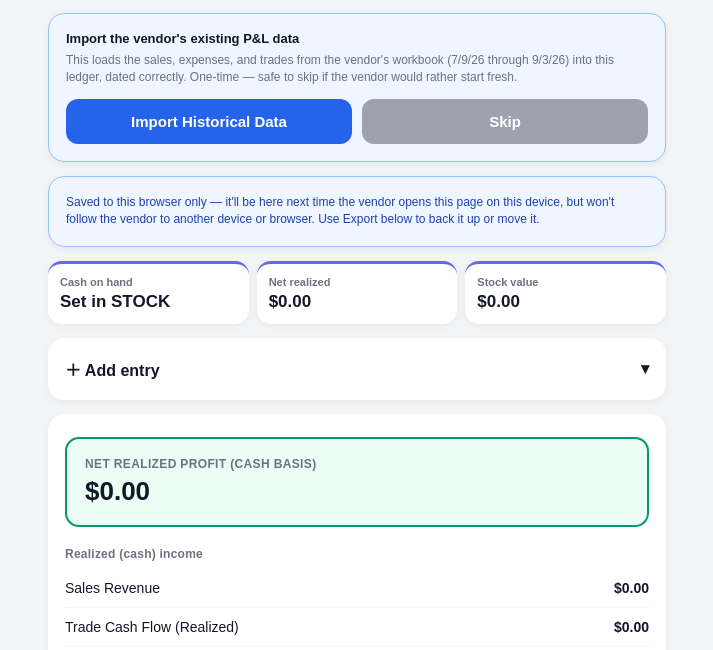
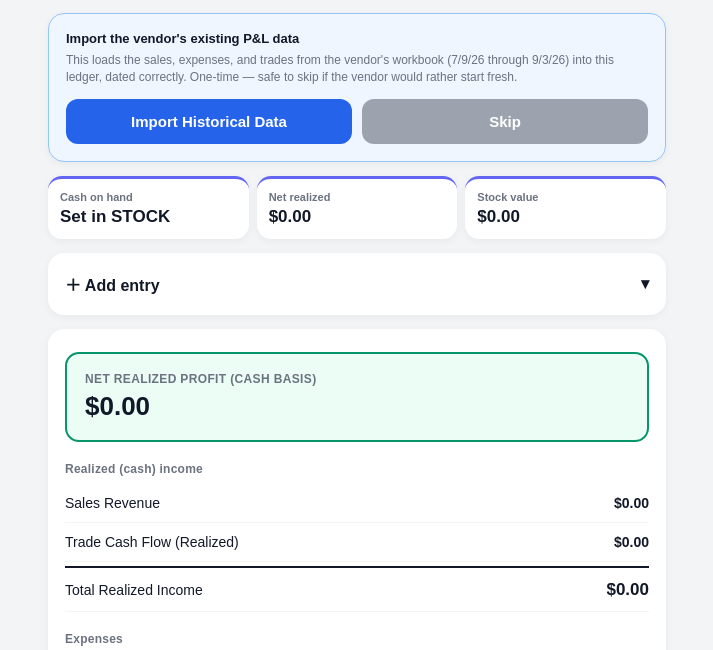
Before and after one commit to Rarity-Rosters/Card-show-calc, a plain HTML site: page index.html in a window 1280 px wide. Shown: the part 80-730 px from the top of the page, without its empty margins (283-996 px from the left). Drawn offline with Linux system fonts and the light colour scheme.

Commit message:
Remove backend banner logic from finishLoading
Removed backend banner display logic from finishLoading function.

```diff
--- a/index.html
+++ b/index.html
@@ -561,11 +561,7 @@ function finishLoading(){
   document.getElementById('pnlLoading').classList.add('hidden');
   document.getElementById('pnlContent').classList.remove('hidden');
   const existingBanner = document.getElementById('backendBanner');
-  if(existingBanner) existingBanner.remove();
-  if(backend==='local'){
-    document.getElementById('pnlContent').insertAdjacentHTML('afterbegin',
-      '<div id="backendBanner" class="panel" style="background:var(--info-bg);border:1px solid var(--info-bd)"><div class="note" style="color:var(--info-tx);margin-top:0">Saved to this browser only — it\'ll be here next time the vendor opens this page on this device, but won\'t follow the vendor to another device or browser. Use Export below to back it up or move it.</div></div>');
-  }
+
   checkImportPrompt();
   if(!invLoaded){ invLoaded=true; loadInv(); }
   renderPnl();
```
